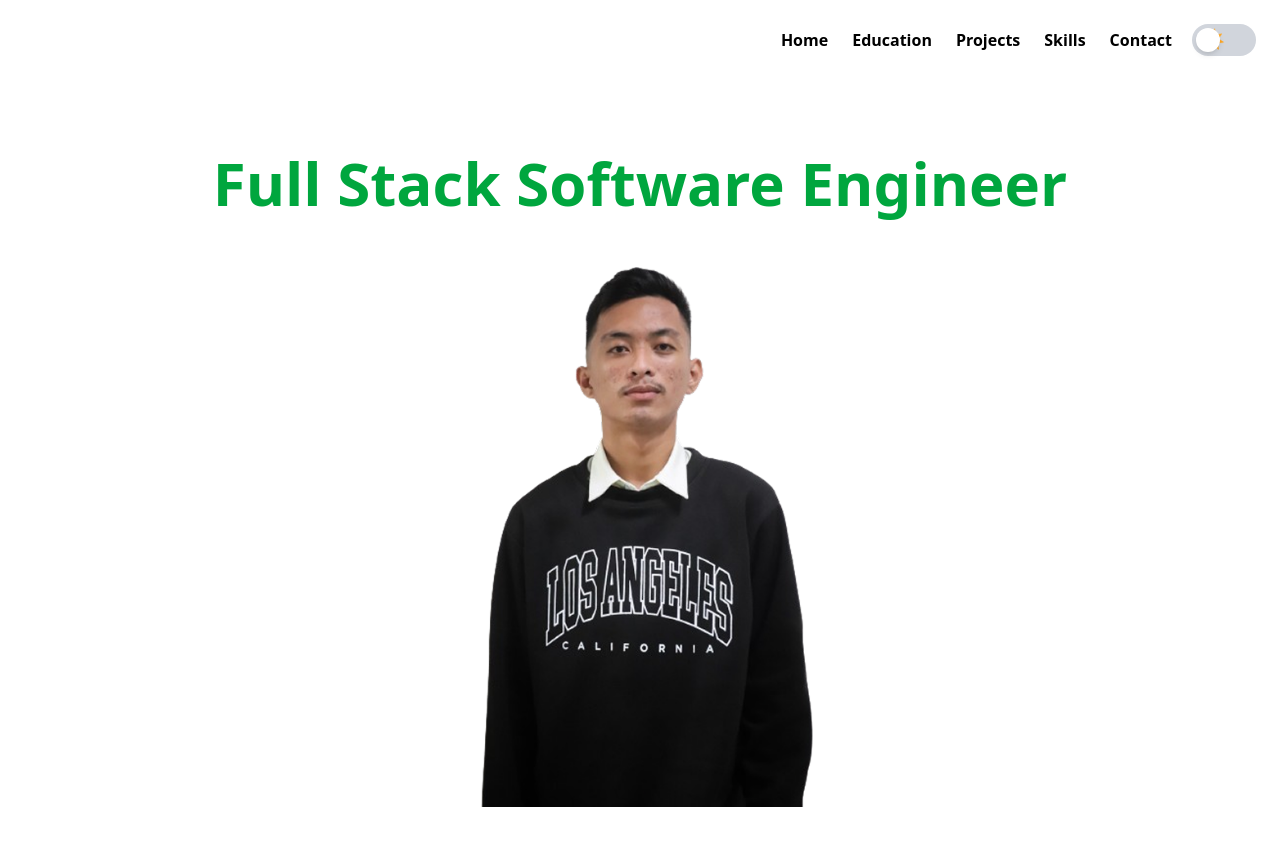
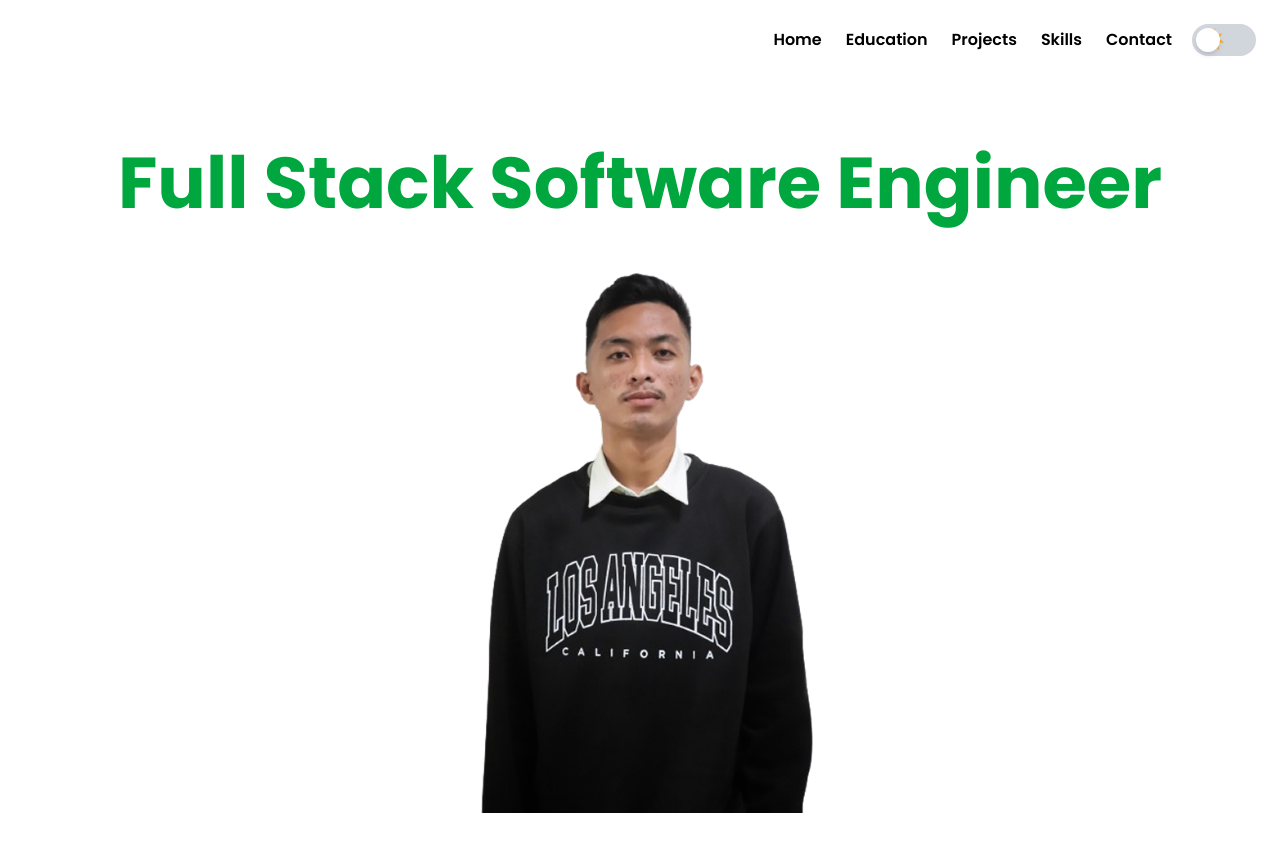
Before and after one commit to httperror505/ModernPortfolio, a React (Vite) app: page / in a window 1280 px wide. Shown: the top 852 px of the page. Built offline with nearby package versions, Linux system fonts and the light colour scheme.

Commit message:
Added Poppins

```diff
--- a/src/App.jsx
+++ b/src/App.jsx
@@ -55,7 +55,7 @@ function App() {
         </nav>
         {/* body */}
         <div className="flex flex-col items-center justify-center h-screen">
-        <h1 className="text-6xl font-bold text-green-600 Poppins z-10">Full Stack Software Engineer</h1>
+        <h1 className="text-7xl font-bold text-green-600 Poppins z-10">Full Stack Software Engineer</h1>
         <img
           src="/portrait.png"
           alt="Patrick"
--- a/src/index.css
+++ b/src/index.css
@@ -5,6 +5,11 @@
 html {
   transition: background-color 0.3s ease, color 0.3s ease;
 }
+
+body {
+  font-family: 'Poppins', sans-serif;
+}
+
 
 /*
 :root {
```
